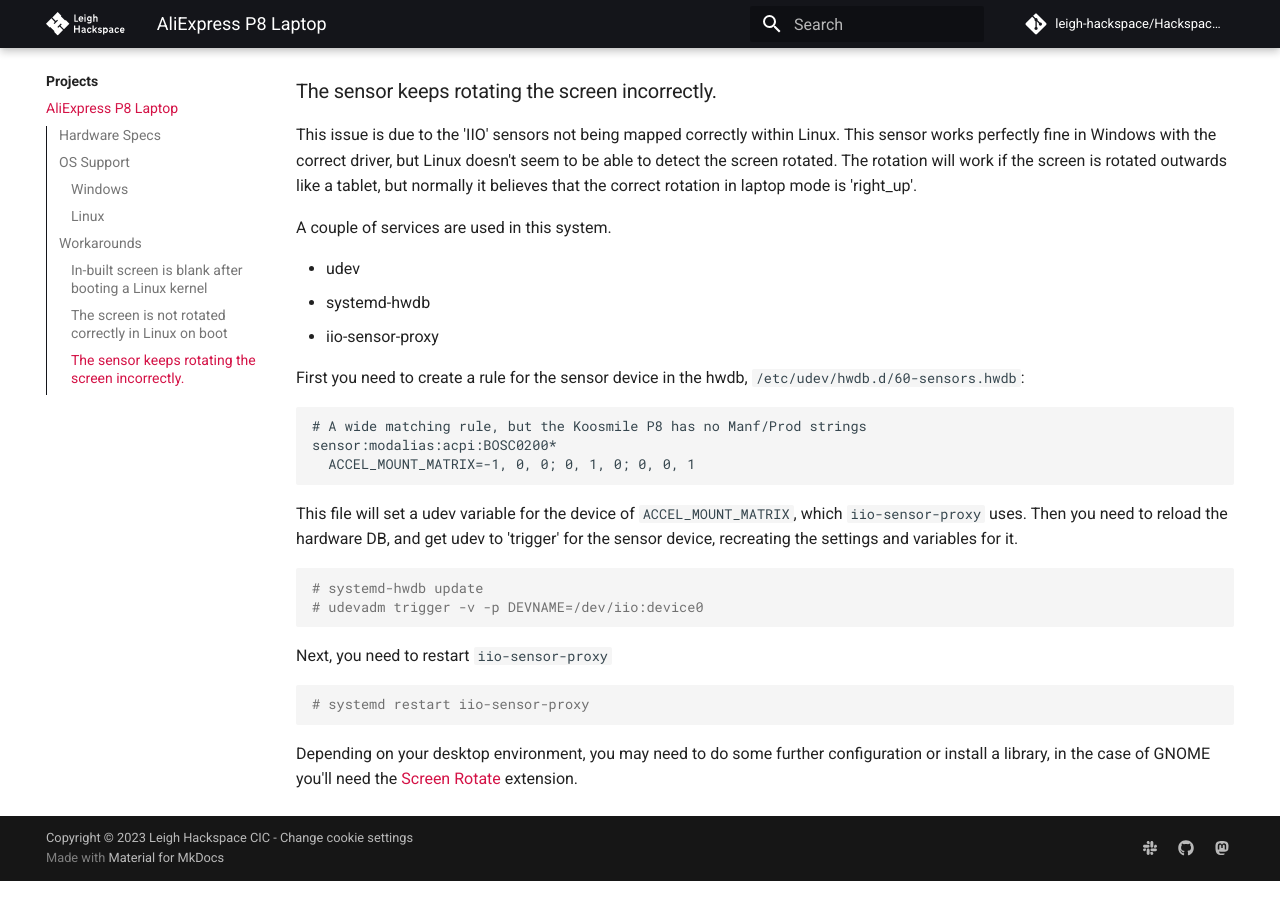
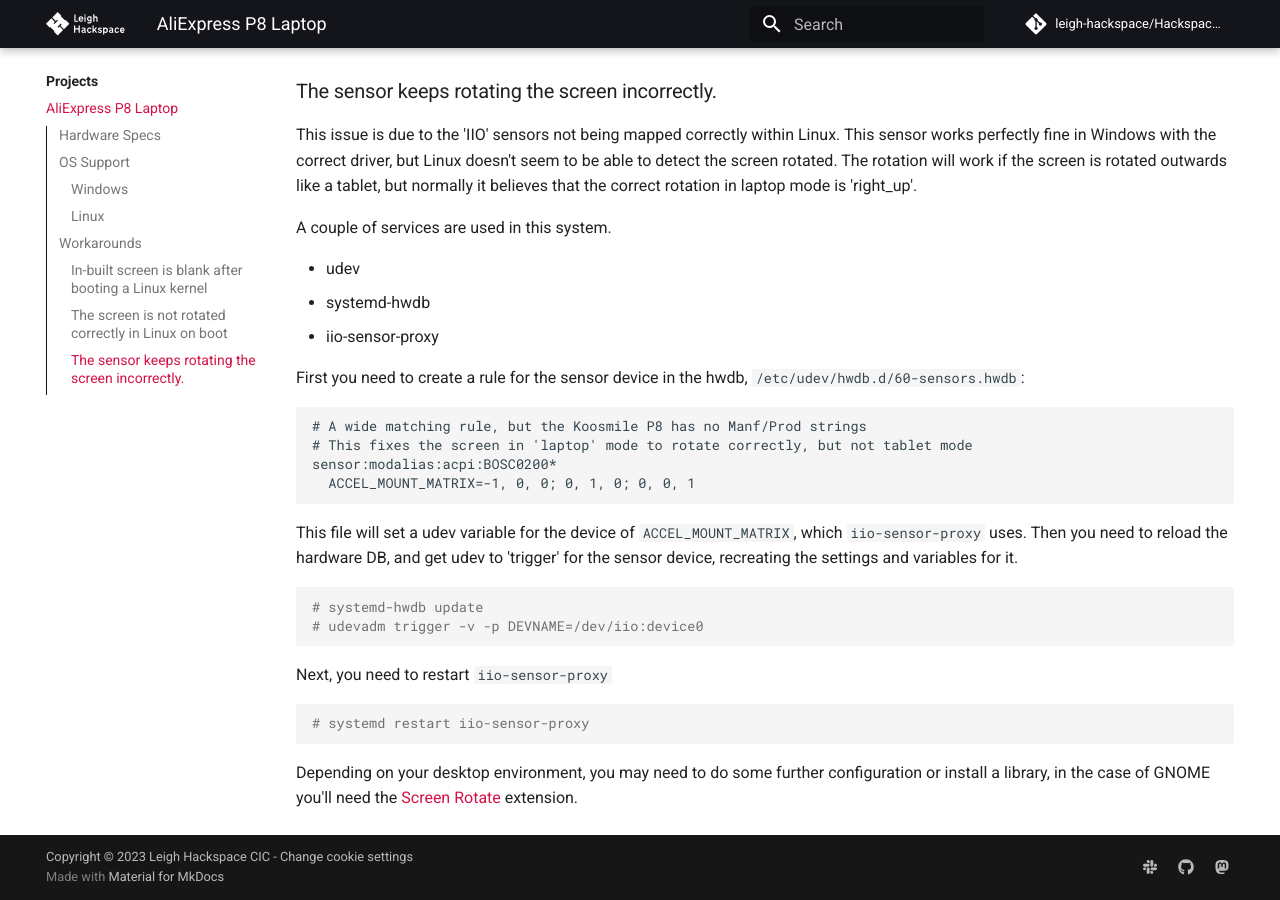
Before and after one commit to leigh-hackspace/HackspaceWiki, an MkDocs documentation site: the page built from docs/projects/aliexpress_p8/index.md, in a window 1280 px wide and 900 px high, scrolled down 1978 px. Built offline with MkDocs 1.6.1 and Material for MkDocs 9.7.7, drawn with Linux system fonts in a browser that asks for light colours; comment, search, counter and statistics services are not loaded; the version menu is left out.

Commit message:
Add note about 'laptop' mode

````diff
--- a/docs/projects/aliexpress_p8/index.md
+++ b/docs/projects/aliexpress_p8/index.md
@@ -81,6 +81,7 @@
 
 ```
 # A wide matching rule, but the Koosmile P8 has no Manf/Prod strings
+# This fixes the screen in 'laptop' mode to rotate correctly, but not tablet mode
 sensor:modalias:acpi:BOSC0200*
   ACCEL_MOUNT_MATRIX=-1, 0, 0; 0, 1, 0; 0, 0, 1
 ```
````
